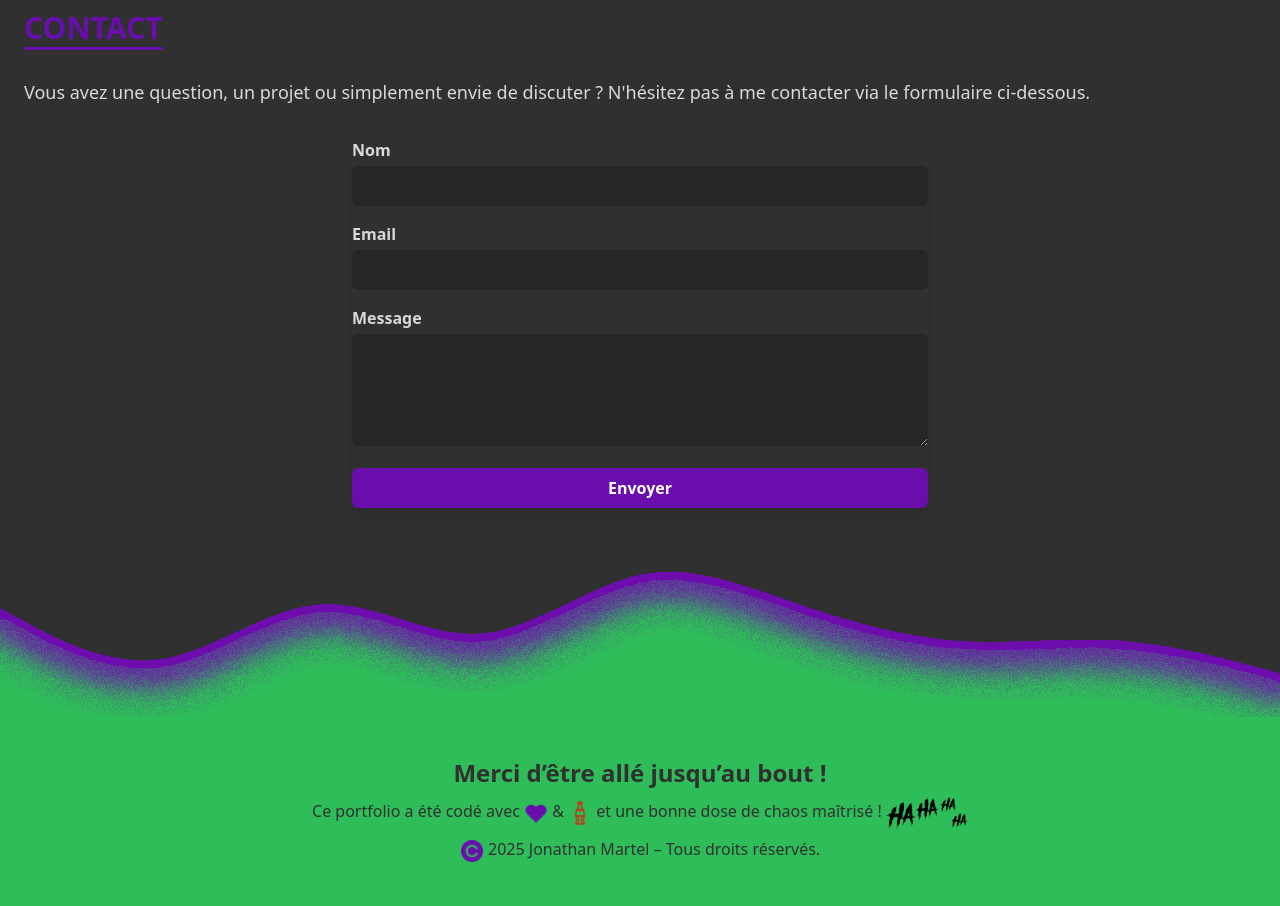
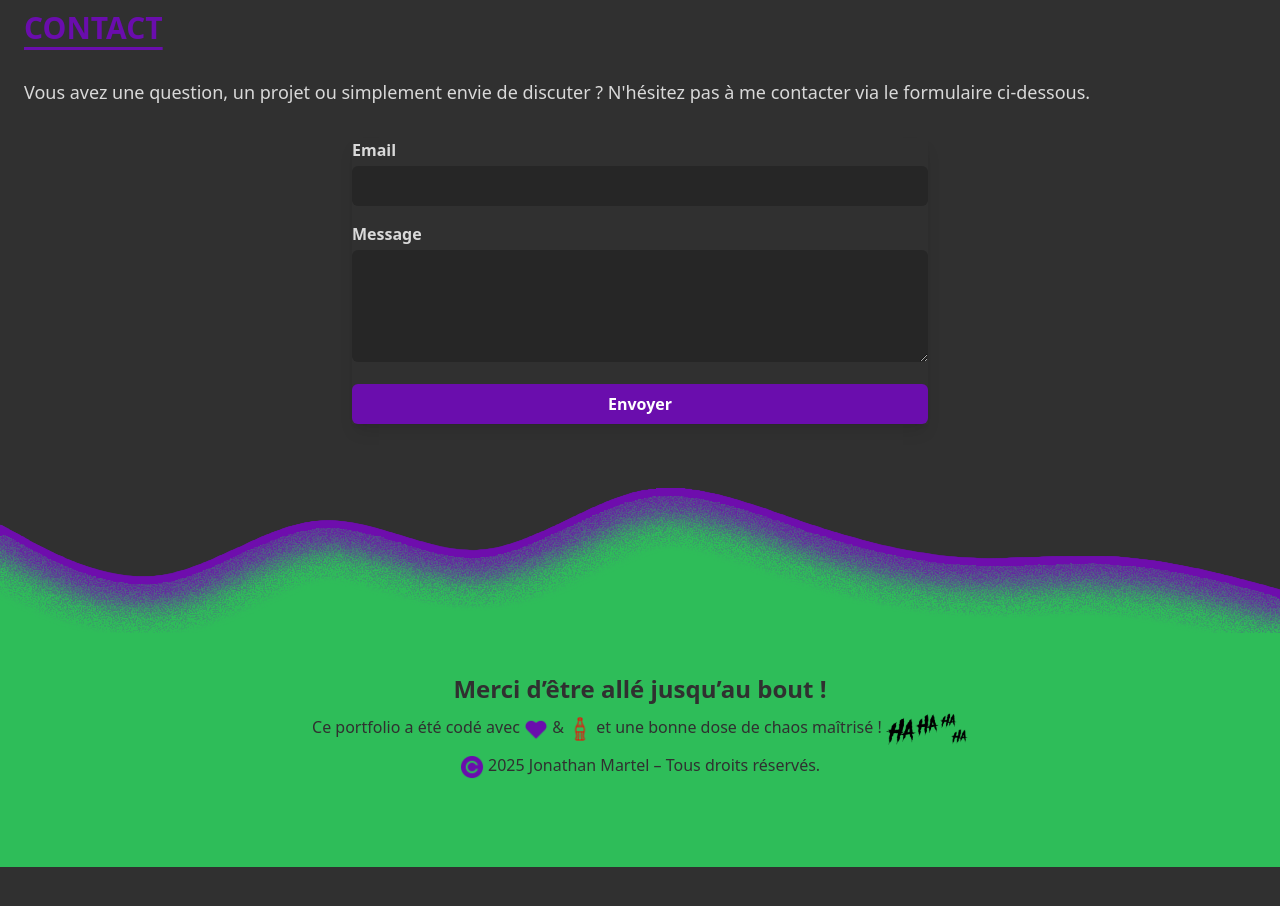
Before and after one commit to Jo0ker64/jonathan-dev-portfolio, a website: page index.html in a window 1280 px wide. Shown: the part 5000-5906 px from the top of the page. After the commit the page ends 5867 px from the top, so only its background shows below. Drawn offline with Linux system fonts and the light colour scheme.

Commit message:
correctif form

```diff
--- a/index.html
+++ b/index.html
@@ -907,12 +907,7 @@
             </p>
             <div class="bg-neutralLight dark:bg-neutralDark shadow-lg max-w-xl mx-auto">
                 <form action="https://formspree.io/f/xpwrwngd" method="POST" class="space-y-4">
-                    <div>
-                        <label for="name"
-                            class="block text-left font-semibold mb-1 text-neutralDark dark:text-neutralLight">Nom</label>
-                        <input type="text" id="name" name="name" required
-                            class="w-full px-4 py-2 rounded-md bg-neutral-200 dark:bg-neutral-800 text-neutralDark dark:text-neutralLight">
-                    </div>
+
                     <div>
                         <label for="email"
                             class="block text-left font-semibold mb-1 text-neutralDark dark:text-neutralLight">Email</label>
```
